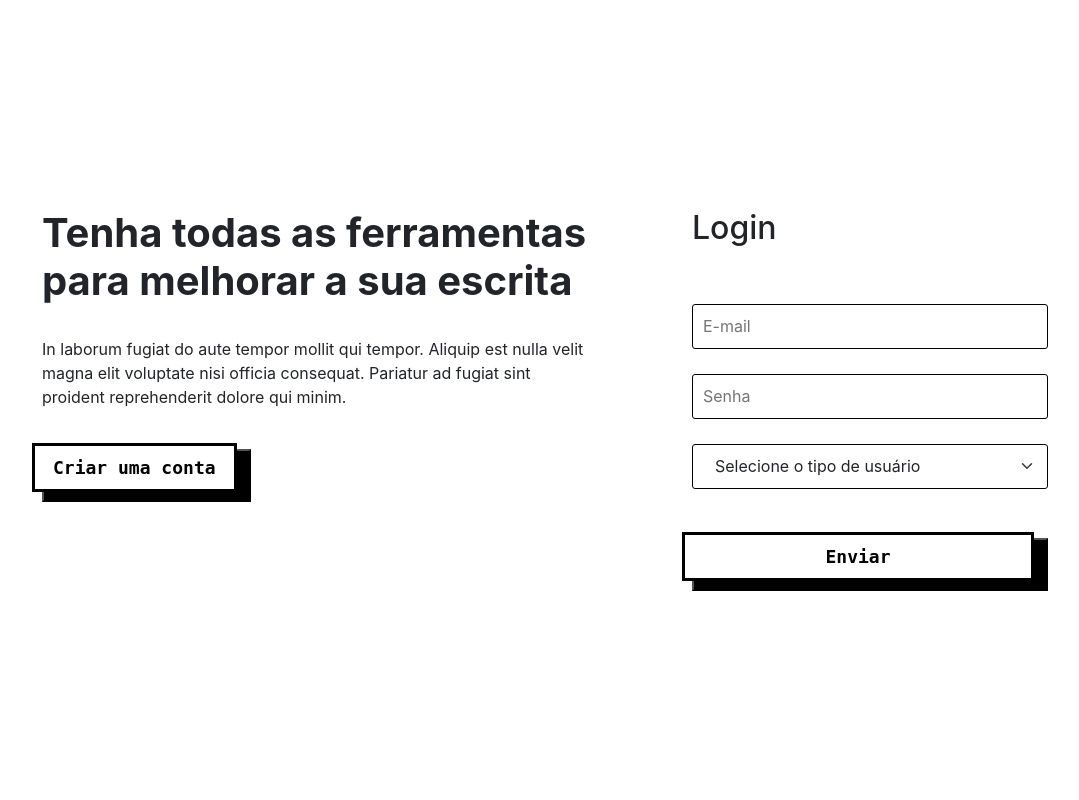
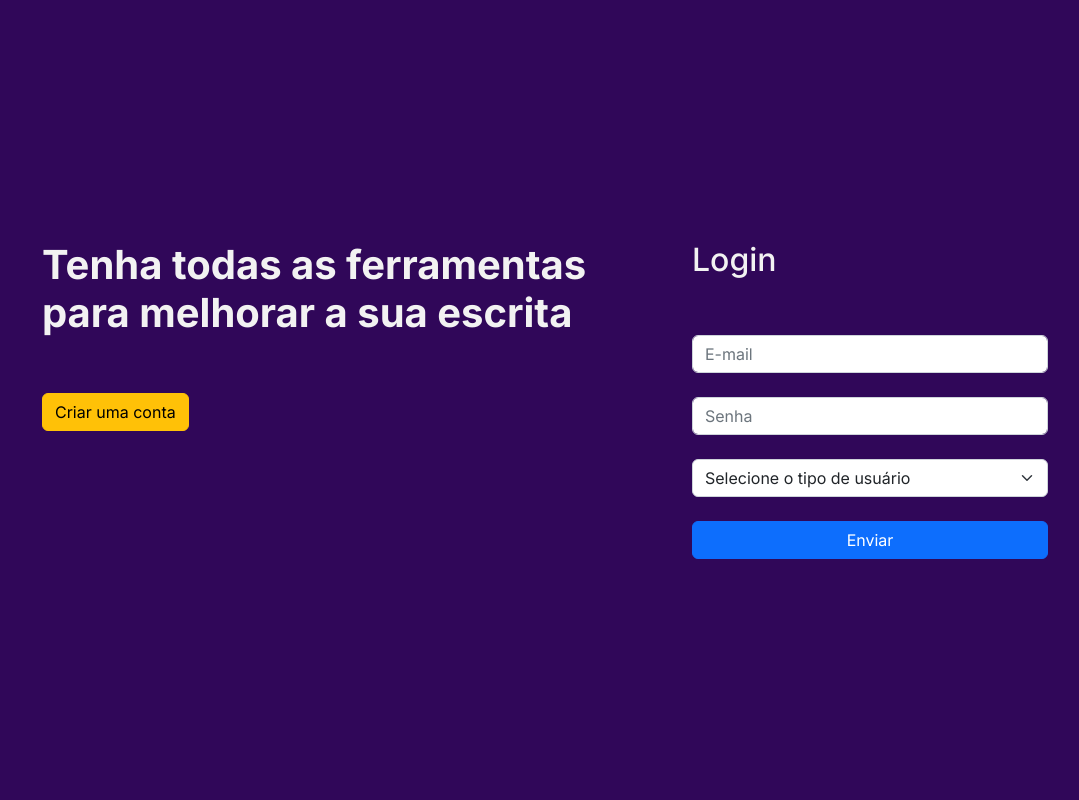
Before and after one commit to AnnaClaraCardoso/TI_TCC, a PHP site: page /pi_if/ in a window 1280 px wide. Shown: the whole page, without its empty margins (40-1119 px from the left). Run offline with PHP 8.4, Linux system fonts and the light colour scheme.

Commit message:
Add files via upload

```diff
--- a/components/navbar.php
+++ b/components/navbar.php
@@ -2,7 +2,7 @@
   if (!isset($_SESSION)) session_start();
   include('../../Authentication/auth.php');
   echo "
-    <nav class=\"navbar navbar-expand-lg navbar-dark bg-primary\">
+    <nav class=\"navbar navbar-expand-lg navbar-dark\">
       <div class=\"container-fluid\">
         <div class=\"nav-links\">";
   if($perfil == 2) {
@@ -12,7 +12,7 @@
           <a href=\"/pi_if/pages/Topics/essay_topics.php\">Artigos</a>
           <a href=\"/pi_if/pages/Admin/requisitions.php\">Requisições</a>
         </div>
-        <a href=\"../../logout.php\" class=\"btn btn-danger me-5\">Sair</a>
+        <a href=\"../../logout.php\" class=\"btn btn-warning\" style=\"margin-right: 0 1rem!important;\">Sair</a>
       </div>
     </nav>";
 ?>
--- a/index.css
+++ b/index.css
@@ -1,35 +1,6 @@
-button {
-  background: #000;
-  padding: 0;
-}
-
-button span {
-  display: block;
-  padding: 8px;
-  font-size: 18px;
-  border: 3px solid #000;
-  background: #fff;
-  transform: translate(-12px, -8px);
-  font-family: 'IBM Plex Mono', monospace!important;
-  font-weight: 700;
-}
-
-button:active span {
-  transform: translate(12px,8px);
-}
-
-button:active {
-  background: transparent;
-  border: none;
-}
-
-.signin-btn {
-  width: 100%;
-}
-
-.goto-signUp-btn span {
-  padding-left: 18px;
-  padding-right: 18px;
+form button .btn .btn-primary {
+  width: 100% !important;
+  font-weight: 700 !important;
 }
 
 main {
--- a/index.php
+++ b/index.php
@@ -6,8 +6,8 @@
     <meta name="viewport" content="width=device-width, initial-scale=1.0">
     <title>Tela de login</title>
 
+    <link rel="stylesheet" href="./index.css">
     <link rel="stylesheet" href="./styles/global.css">
-    <link rel="stylesheet" href="index.css">
 
     <link href="https://cdn.jsdelivr.net/npm/bootstrap@5.2.1/dist/css/bootstrap.min.css" rel="stylesheet" integrity="sha384-iYQeCzEYFbKjA/T2uDLTpkwGzCiq6soy8tYaI1GyVh/UjpbCx/TYkiZhlZB6+fzT" crossorigin="anonymous">
     <script src="https://cdn.jsdelivr.net/npm/bootstrap@5.2.1/dist/js/bootstrap.bundle.min.js" integrity="sha384-u1OknCvxWvY5kfmNBILK2hRnQC3Pr17a+RTT6rIHI7NnikvbZlHgTPOOmMi466C8" crossorigin="anonymous"></script>
@@ -19,12 +19,9 @@
             <div class="col-md-6 mb-5">
                 <h1><strong>Tenha  todas as ferramentas para melhorar a sua escrita</strong></h1>
                 <br>
-                <p>
-                    In laborum fugiat do aute tempor mollit qui tempor. Aliquip est nulla velit magna elit voluptate nisi officia consequat. Pariatur ad fugiat sint proident reprehenderit dolore qui minim.
-                </p>
                 <br>
                 <a href="./pages/SignUp/signup.php">
-                    <button class="goto-signUp-btn"><span>Criar uma conta</span></button>
+                    <button class="btn btn-warning">Criar uma conta</button>
                 </a>
                 <br>
                 <br>
@@ -33,9 +30,9 @@
                 <form action="./testLogin.php" method="POST">
                     <h2>Login</h2>
                     <br><br>
-                    <input type="email" name="email" placeholder="E-mail">
+                    <input class="form-control" type="email" name="email" placeholder="E-mail">
                     <br>
-                    <input type="password" name="senha" placeholder="Senha">
+                    <input class="form-control" type="password" name="senha" placeholder="Senha">
                     <br>
                     <?php
                         $perfis = array(
@@ -43,7 +40,7 @@
                             2 => 'Administrador',
                         );
 
-                        echo "<select name='perfil' id='perfil' class='form-select'>
+                        echo "<select class='form-select' name='perfil' id='perfil'>
                                 <option selected disabled>Selecione o tipo de usuário</option>
                         ";
                             foreach($perfis as $cod => $descricao) {
@@ -52,7 +49,7 @@
                         echo "</select>";
                     ?>
                     <br>
-                    <button class="signin-btn" type="submit" name="submit"><span>Enviar</span></button>
+                    <button class="btn btn-primary" style="width: 100% !important;" type="submit" name="submit">Enviar</button>
                 </form>
             </div>
         </main>
--- /dev/null
+++ b/pages/Admin/delete_req.php
@@ -0,0 +1,6 @@
+<?php
+  require_once('../../Config/connection.php');
+  $essay = isset($_GET['id']) ? $_GET['id'] : null;
+  $sqlDeleteEssay = "DELETE FROM redacoes WHERE id = '$essay'";
+  if($connection->query($sqlDeleteEssay)) header("Location: ./requisitions.php");
+?>
--- a/pages/Essay/essay.php
+++ b/pages/Essay/essay.php
@@ -1,6 +1,6 @@
 <?php
   include('../../Authentication/auth.php');
-  $topic_id = !empty($_GET['id']) ? $_GET['id'] : null;
+  $topic_id = !empty($_GET['tema']) ? $_GET['tema'] : null;
   $title = !empty($_GET['titulo']) ? $_GET['titulo'] : '';
 
   include_once('../../Config/connection.php');
@@ -48,11 +48,11 @@
     <main class="row" style="height: 100vh;">
       <object class="col-md-6" type="application/pdf" width="100%" height="80%" data="<?php echo $material_path ?>"></object>
 
-      <form id="essay-form" class="col-md-6" action="insert.php?<?php echo 'tema='.$topic_id.'&usuario='.$id?>" method="post">
+      <form id="essay-form" class="col-md-6" action="insert.php?<?php echo 'tema='.$topic_id.'&usuario='.$id.'&titulo='.$title?>" method="post">
         <textarea name="content" id="editor">
             &lt;p&gt;Inicie aqui sua redação com base nos textos motivadores ao lado.&lt;/p&gt;
         </textarea>
-        <p><input type="submit" value="Enviar para correção"></p>
+        <p><input type="submit" class="btn btn-primary" style="width: 100% !important; border-radius: 0 0 2px 2px !important;" value="Enviar para correção"></p>
       </form>
     </main>
   </div>
--- a/pages/Essay/insert.php
+++ b/pages/Essay/insert.php
@@ -14,7 +14,7 @@
     echo "<script>alert('Erro ao enviar redação!');</script>";
   }
 
-  header('Location: ./essay.php?tema='.$topic.'&usuario='.$user);
+  header('Location: ./essay.php?tema='.$topic.'&titulo='.$_GET['titulo']);
 
   $connection->close();
 ?>
--- a/pages/Topics/main.js
+++ b/pages/Topics/main.js
@@ -5,7 +5,7 @@ card_header.forEach((header) => {
 
     const id = this.getAttribute("id");
     const title = this.querySelector(".card-title>h2").innerText;
-    window.location.href = `../Essay/essay.php?id=${id}&titulo=${title}`;
+    window.location.href = `../Essay/essay.php?tema=${id}&titulo=${title}`;
   });
 });
 
--- /dev/null
+++ b/styles/colors.css
@@ -0,0 +1,9 @@
+:root {
+  --darker-purple: #300759;
+  --dark-purple-hover: #3c0a6f;
+  --dark-purple: #4B21A6;
+  --purple: #592ABF;
+  --blue-neon: #29F2F2;
+  --white: #F2F2F2;
+  --darker-gray: #1E1E1E;
+}
--- a/styles/global.css
+++ b/styles/global.css
@@ -1,18 +1,44 @@
+@import url('colors.css');
+@import url('normalize.css');
+@import url('https://fonts.googleapis.com/css2?family=IBM+Plex+Mono:wght@300;400;500;600;700&family=Inter:wght@400;500;700&display=swap');
+
 * {
     margin: 0;
     padding: 0;
     box-sizing: border-box;
 }
 
-@import url('normalize.css');
-@import url('https://fonts.googleapis.com/css2?family=IBM+Plex+Mono:wght@300;400;500;600;700&family=Inter:wght@400;500;700&display=swap');
-
 body {
     font-family: 'Inter', sans-serif!important;
+    background-color: var(--darker-purple)!important;
+    color: var(--white)!important;
+}
+
+::-webkit-scrollbar-track
+{
+	-webkit-box-shadow: inset 0 0 6px rgba(0,0,0,0.1);
+	background-color: var(--dark-purple-hover);
+	border-radius: 10px;
+}
+
+::-webkit-scrollbar
+{
+	width: 10px;
+	background-color: var(--dark-purple-hover);
+}
+
+
+::-webkit-scrollbar-thumb
+{
+	background-color: var(--dark-purple);
+}
+
+.navbar, .nav-links {
+    background-color: var(--dark-purple)!important;
 }
 
 .navbar .nav-links a {
-    color: #fff !important;
+    color: var(--white) !important;
     text-decoration: none !important;
     padding: 0.5rem 1rem;
     height: 100%;
@@ -20,8 +46,14 @@ body {
     transition: 0.3s;
 }
 
+body > div.container > main > section.comments-input > form > div > div.ck.ck-editor__main > div > p,
+body > div.container > main > section.comments-input > form > div > div.ck.ck-editor__main > div > ul > li,
+body > div.container > main > section.comments-input > form > div > div.ck.ck-editor__main > div > ol > li {
+    color: var(--darker-gray)!important;
+}
+
 .navbar .nav-links a:hover {
-    color: rgb(3, 41, 166) !important;
+    color: var(--dark-purple-hover) !important;
 }
 
 .container {
@@ -29,16 +61,6 @@ body {
     display: flex;
     justify-content: center;
     align-items: center;
-}
-
-input, select.form-select {
-    width: 100%;
-    outline: none;
-    height: 45px;
-    text-indent: 10px;
-    margin-bottom: 25px !important;
-    border-radius: 3px;
-    border: 1px solid #000;
 }
 
 .comments-input form input[type=number]::-webkit-inner-spin-button,
@@ -53,16 +75,11 @@ input[type=number] {
 }
 
 @media screen and (max-width: 768px) {
-    input, select.form-select {
-        height: 35px;
+    p, input, select.form-select, a {
         font-size: 14px !important;
     }
 
-    p {
-        font-size: 14px !important;
+    input, select.form-select {
+        height: 35px;
     }
 }
-
-input {
-    text-indent: 10px;
-}
```
Also changed, not shown: emi.php (added, +305 -0 lines), pages/Admin/copy_editor.php (+4 -3 lines), pages/Admin/requisitions.php (+9 -4 lines), pages/Topics/essay_topics.php (+6 -2 lines).
